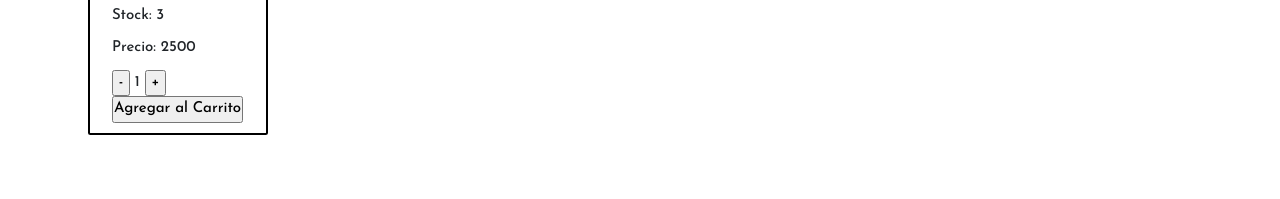
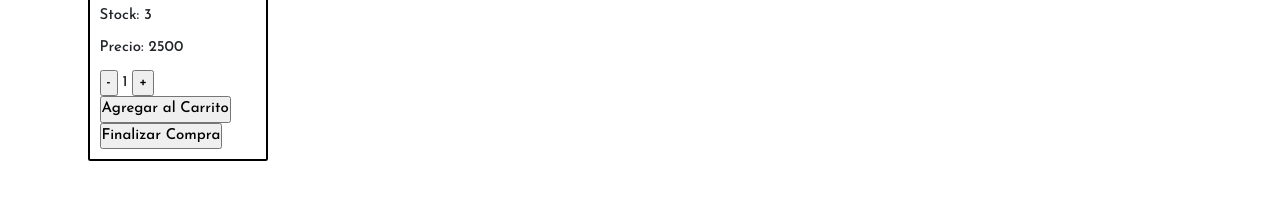
Before and after one commit to Abrienza/App-react-brienza, a React (Create React App) app: page /item/1 in a window 1280 px wide. Shown: the part 581-780 px from the top of the page. Built offline with nearby package versions, Linux system fonts and the light colour scheme.

Commit message:
Desarrollo de desafio sincronizar counter

```diff
--- a/src/components/ItemCount/ItemCount.js
+++ b/src/components/ItemCount/ItemCount.js
@@ -1,38 +1,21 @@
-import React from "react";
-
-export default function ItemCount(args) {
-
-    const [count, setCount] = React.useState(args.initial);
+export default function ItemCount({stock, count, onAdd}) {
 
     const handleResto = () => {
-        if(count > args.initial) {
-            setCount(count - 1);
+        if (count > 1) {
+            onAdd(-1);
         }
     }
 
     const handleSumo = () => {
-        if (count < args.stock) {
-            setCount(count + 1);
-        }
-    }
-
-    const esteClick = () => {
-        if (args.stock > 0) {
-            args.onAdd(count);
+        if (count < stock) {
+            onAdd(1);
         }
     }
 
     return (
         <div className= "contenedorContador">
-            <div>
-                <div>
-                    <input type="button" value=" - " onClick={handleResto} />
-                    <span> {count} </span>
-                    <input type="button" value=" + " onClick={handleSumo} />
-                </div>
-            </div>
-            <div className="agregar">
-                <input type="button" value="Agregar al Carrito" onClick={esteClick}/>
-            </div>
+            <input type="button" value=" - " onClick={handleResto} />
+            <span> {count} </span>
+            <input type="button" value=" + " onClick={handleSumo} />
         </div>
     )}
--- a/src/components/ItemDetail/ItemDetail.js
+++ b/src/components/ItemDetail/ItemDetail.js
@@ -1,8 +1,14 @@
 import React from "react"
-import {Card, Button, Container} from "react-bootstrap"
+import { Card } from "react-bootstrap"
 import ItemCount from "../ItemCount/ItemCount"
+import { Link } from "react-router-dom"
 
 export default function ItemDetail ({product}) {
+
+    const [count, setCount] = React.useState(1);
+    const onAdd = (quantityToAdd) => setCount(count + quantityToAdd);
+    const addToCart = () => console.log("TODO: Agregar a carrito");
+
     return (
         <div>
             <Card className="item" style={{ width: '18rem', border: "2px solid #000", margin: "1rem" }}>
@@ -17,10 +23,15 @@ export default function ItemDetail ({product}) {
                 </Card.Text>
 
                 <ItemCount
-                    initial={1}
+                    count={count}
                     stock={product.stock}
-                    onAdd={ (count) => { console.log("Se agregegaron " + count + " unidades") } }
+                    onAdd={onAdd}
                 />
+
+                <div className="agregar">
+                    <input type="button" value="Agregar al Carrito" onClick={addToCart}/>
+                    <Link to={'/cart'}><input type="button" value="Finalizar Compra"/></Link>
+                </div>
 
             </Card.Body>
             </Card>
```
